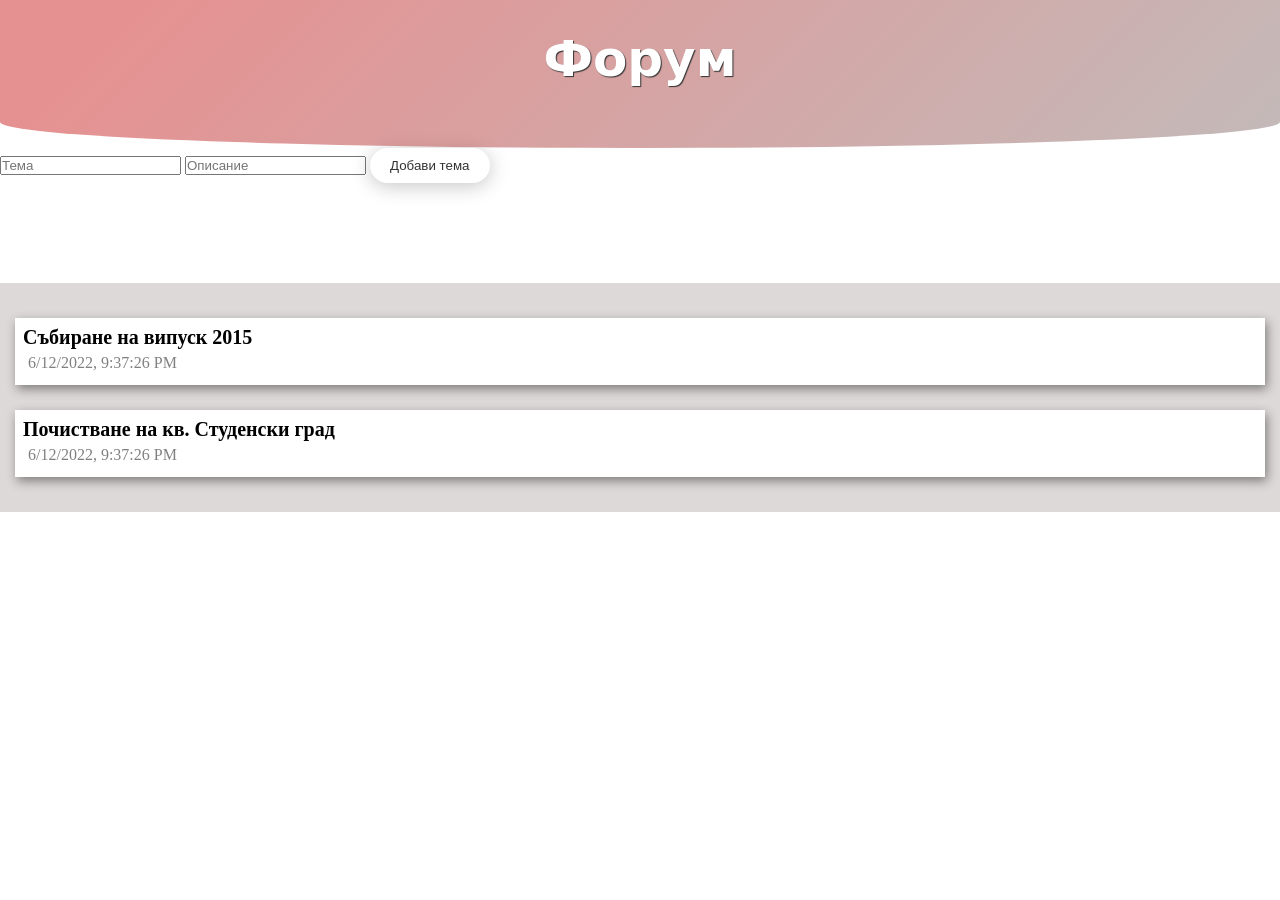
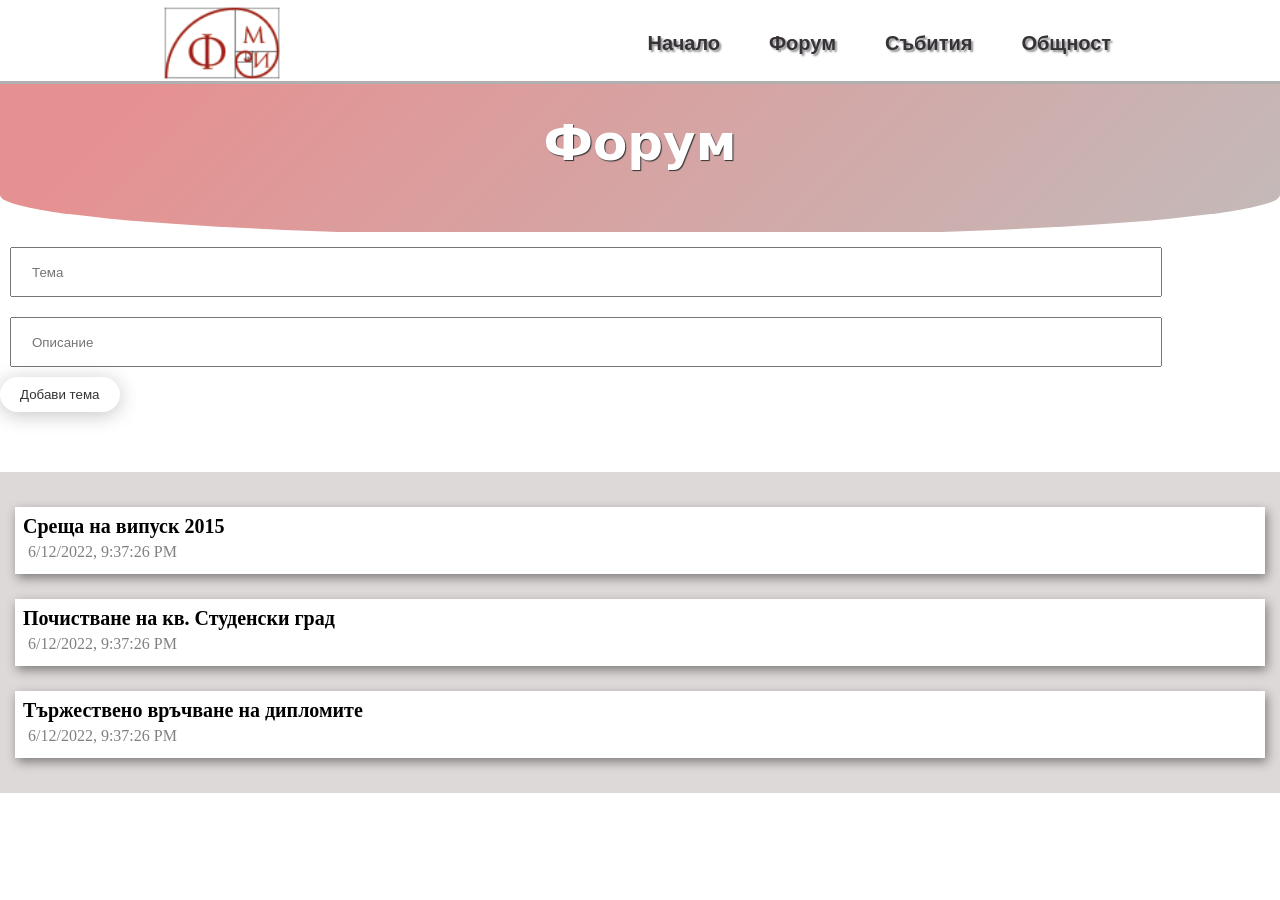
Before and after one commit to silviaDeyanova/WEB-project, a PHP site: page /forum/forum.html in a window 1280 px wide. Run offline with PHP 8.4, Linux system fonts and the light colour scheme.

Commit message:
nav-bars

```diff
--- a/css/forum_style.css
+++ b/css/forum_style.css
@@ -69,7 +69,7 @@ p{
 .main{
     background-color:#7a66643f;
     padding: 10px 15px;
-    margin-top: 50px;
+    margin-top: 10px;
 }
 
 .bottom{
@@ -85,3 +85,70 @@ ol li{
     list-style-type: none;
 	box-shadow: 2px 4px 10px #0000006e;
 }
+
+input{
+    width: 90%;
+    height: 50px;
+	align-items: center;
+	padding: 20px;
+	margin: 10px;
+}
+
+
+#header {
+
+	padding: 5px 0px;
+	width: 100vw;
+	height: fit-content;
+
+	align-items: center;
+  }
+
+  .logo {
+	width: 15vmin;
+	margin: 0;
+	padding: 0;
+  }
+
+  /*img {
+	  display: block;
+	  margin-left: auto;
+	  margin-right: auto;
+  }*/
+
+  #header .container {
+	background-color:#FFF;
+	display: flex;
+	justify-content: space-around;
+	align-items: center;
+	width: 100vw;
+	border-bottom: solid 3px rgba(98, 98, 98, 0.5);
+  }
+
+.top-nav ul {
+	margin-top: 0px;
+	margin-right: 0px;
+	list-style: none;
+  }
+
+  .top-nav ul li {
+	float: left;
+  }
+
+  .top-nav ul li a {
+	font-size: 2.5vmin;
+	font-weight: 600;
+	text-decoration: none;
+	font-family: Arial, Helvetica, sans-serif;
+	color: rgb(55, 50, 55);
+	text-shadow: 2px 2px 2px #0000006e;
+	margin-left: 35px;
+	padding: 7px;
+  }
+
+  .top-nav ul li a:hover {
+	color: rgb(187, 72, 72);
+	border-bottom: 3px solid rgb(187, 72, 72);
+	transition: all 0.2s ease-in-out;
+	padding-bottom: 14px;
+  }
--- a/forum/forum.html
+++ b/forum/forum.html
@@ -9,6 +9,17 @@
   </head>
   <body>
     <header id="header">
+        <section class="container">
+            <img src="../img/fmi-logo-bg.png" class="logo" alt="logo">
+            <nav class="top-nav">
+              <ul>
+                <li><a href="../index.html">Начало</a></li>
+                <li><a href="forum/forum.html">Форум</a></li>
+                <li><a href="#">Събития</a></li>
+                <li><a href="#">Общност</a></li>
+              </ul>
+            </nav>
+        </section>
     <section class="overlay">
           <h1>
               Форум
@@ -17,9 +28,13 @@
     </header>
     <article class="topic">
         <section class="add_topic"></section>
-        <input type="text" placeholder="Тема" class="my_topic" minlength="1" required>
-        <input type="text" placeholder="Описание" class="my_content" minlength="1" required>
-        <button>Добави тема</button>
+        <form>
+
+                <input type="text" placeholder="Тема" class="my_topic" minlength="1" required>
+                <input type="text" placeholder="Описание" class="my_content" minlength="1" required>
+                <button>Добави тема</button>
+
+        </form>
         <section class="topics"></section>
     </article>
     <article class="main">
@@ -56,7 +71,6 @@
             let my_topic=document.querySelector('.my_topic');
             let my_content=document.querySelector('.my_content');
             var top={
-                id:Math.floor(Math.random() * 100),
                 title:my_topic.value,
                 content:my_content.value,
                 date:Date.now(),
@@ -68,7 +82,7 @@
             threads.push(top);
             localStorage.setItem('threads',JSON.stringify(threads));
         });
-        //window.localStorage.clear();
+        window.localStorage.clear();
     </script>
 </body>
 </html>
--- a/forum/forum_data.js
+++ b/forum/forum_data.js
@@ -1,8 +1,8 @@
 var defaultThreads = [
     {
         id: 1,
-        title: "Събиране на випуск 2015",
-        author: "Stanislava",
+        title: "Среща на випуск 2015",
+        author: "Силвия",
         date: Date.now(),
         content: "Срещата ще се състои на 25.07.2022г. В ресторант Панорама от 20:00ч.",
         comments: [
@@ -21,7 +21,7 @@ var defaultThreads = [
     {
         id: 2,
         title: "Почистване на кв. Студенски град",
-        author: "Asibe",
+        author: "Станислава",
         date: Date.now(),
         content: "Почистване на кв. Студенски град на 20.07.2022г.",
         comments: [
@@ -36,7 +36,26 @@ var defaultThreads = [
                 content: "Къде да видим подробности?"
             }
         ]
-    }
+    },
+    {
+        id: 3,
+        title: "Тържествено връчване на дипломите",
+        author: "Асибе",
+        date: Date.now(),
+        content: "На 19.04.2022 г. (вторник) от 14.00 ч. в Аулата на Софийски университет",
+        comments: [
+            {
+                author: "Никола",
+                date: Date.now(),
+                content: "Там сме."
+            },
+            {
+                author: "Ана",
+                date: Date.now(),
+                content: "Къде да видим подробности?"
+            }
+        ]
+    },
 ]
 
 var threads = defaultThreads
@@ -49,4 +68,4 @@ if (localStorage && localStorage.getItem('threads')) {
 
 
 
-//window.localStorage.clear();
+window.localStorage.clear();
--- a/index.html
+++ b/index.html
@@ -14,8 +14,7 @@
         <img src="img/fmi-logo-bg.png" class="logo" alt="logo">
         <nav class="top-nav">
           <ul>
-            <li><a href="index.html">Начало</a></li>
-            <li><a href="forum/forum.html">Форум</a></li>
+            <li><a href="../index.html">Начало</a></li>
             <li><a href="#">Събития</a></li>
             <li><a href="#">Общност</a></li>
           </ul>
```
Also changed, not shown: css/discussion_page_style.css (+60 -0 lines), forum/discussion_page.html (+11 -0 lines), front-end/login/css/style.css (+45 -6 lines), front-end/login/login.html (+11 -4 lines), front-end/register/css/style.css (+45 -5 lines), front-end/register/register.html (+11 -4 lines).
